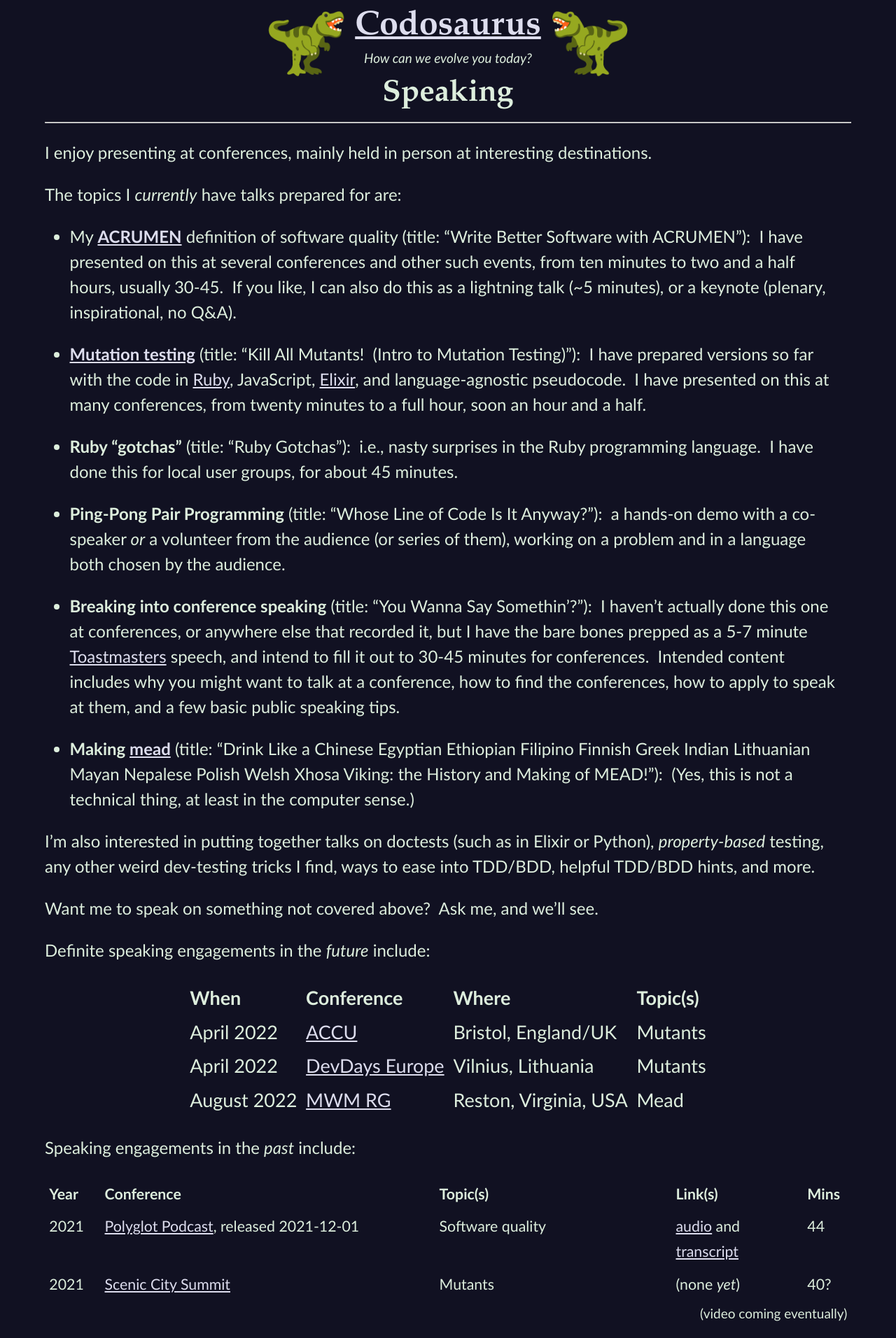
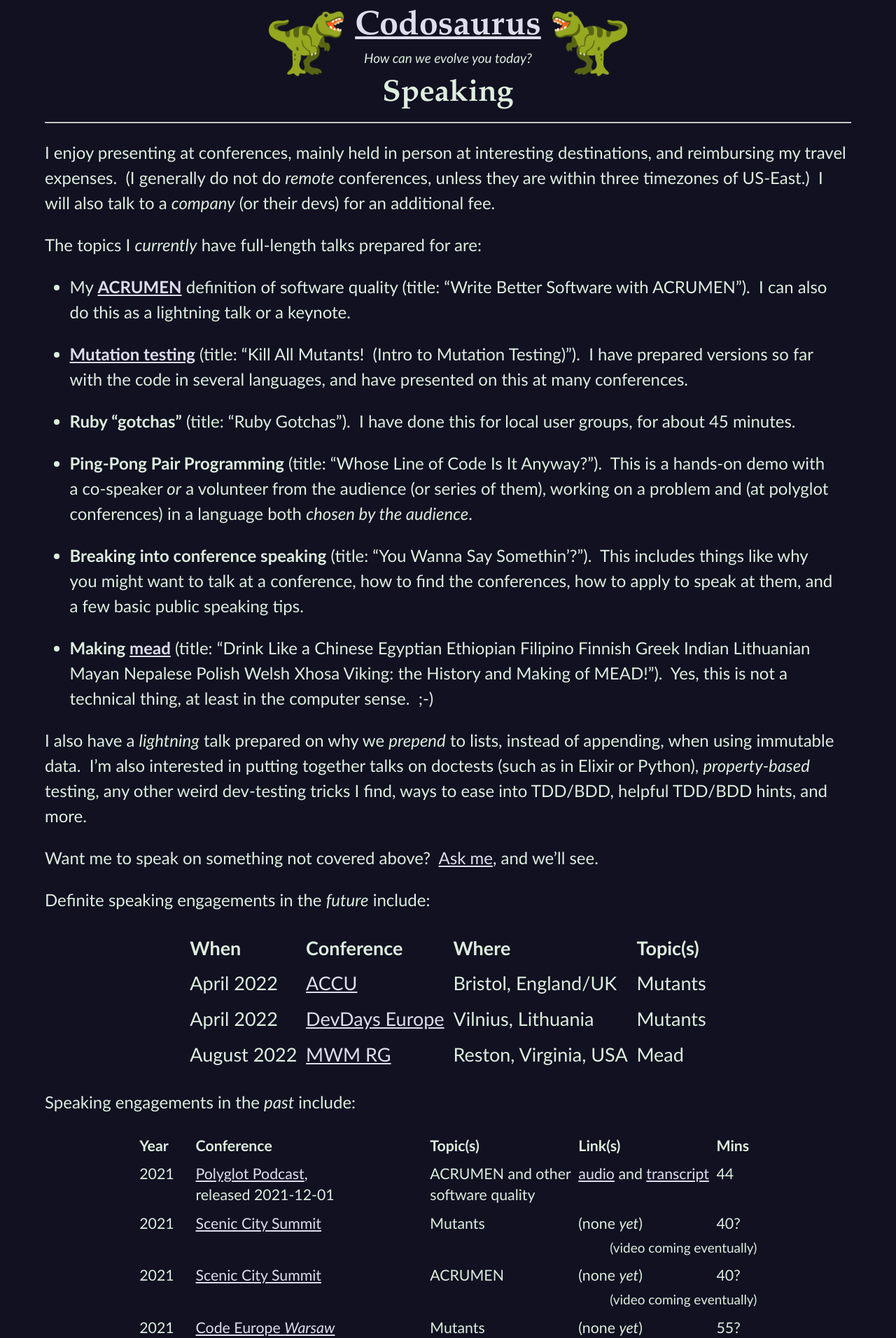
Before and after one commit to CodosaurusLLC/CodosaurusLLC.github.io, a Jekyll site: the page built from speaking.md, in a window 1280 px wide. Shown: the top 1912 px of the page at 70% size. Built offline with Jekyll 4.4.1, drawn with Linux system fonts in a browser that asks for light colours; some of the changed text lies outside the part shown.

Commit message:
tweak conf reqmts and layout

```diff
--- a/assets/css/speaking.css
+++ b/assets/css/speaking.css
@@ -6,12 +6,14 @@ table.past-engagements     { font-size: var(--small-size); }
 table.likely-engagements   { font-size: var(--small-size); }
 
 table.speaking th, table.speaking td {
-  padding: 0.2em;
+  line-height:    1.4em;
+  padding:        0.2em;
   vertical-align: top;
 }
 
 table.past-engagements tr.notes td {
   font-size:   var(--tiny-size);
-  padding-top: 0;
-  text-align:  right;
+  padding-top:    0;
+  padding-bottom: 0.3em;
+  text-align:     right;
 }
--- a/speaking.md
+++ b/speaking.md
@@ -5,67 +5,74 @@ title: Speaking
 ---
 
 I enjoy presenting at conferences,
-mainly <!-- technology-agnostic software development ones,
+mainly
+<!-- technology-agnostic software development conferences,
 or about some language I know and like such as Ruby or Elixir, -->
-held in person at interesting destinations.&nbsp;
-<!-- I can also talk to a _company_,
-or their devs,
-for a reasonable fee. -->
+held in person at interesting destinations,
+and reimbursing my travel expenses.&nbsp;
+(I generally do not do _remote_ conferences,
+unless they are within three timezones of US-East.)&nbsp;
+I will also talk to a _company_
+(or their devs)
+for an additional fee.
 
-The topics I _currently_ have talks prepared for are:
+The topics I _currently_ have full-length talks prepared for are:
 
 - My
 [**ACRUMEN**](acrumen)
 definition of software quality
-(title: "Write Better Software with ACRUMEN"):&nbsp;
+(title: "Write Better Software with ACRUMEN").&nbsp;
 <!-- This is completely technology-agnostic;
-in fact there is not even any code!&nbsp; -->
+in fact there is not even any code!&nbsp;
 I have presented on this at
 several conferences
 and other such events,
 from ten minutes to two and a half hours,
-usually 30-45.&nbsp;
-If you like, I can also do this as
-a lightning talk (~5 minutes),
-or a keynote
-(plenary, inspirational, no Q&A).
+usually 30-45.&nbsp; -->
+I can also do this as
+a lightning talk
+or a keynote.
 
 - [**Mutation testing**](https://en.wikipedia.org/wiki/Mutation_testing)
-(title: "Kill All Mutants!&nbsp; (Intro to Mutation Testing)"):&nbsp;
+(title: "Kill All Mutants!&nbsp; (Intro to Mutation Testing)").&nbsp;
 <!-- There is some code in this, not much and fairly simple,
 mainly brief snippets to test, mutations of it, and tests.&nbsp; -->
 I have prepared versions so far with the code in
+<!--
 [Ruby](https://www.ruby-lang.org/en/){:rel="nofollow" target="_new"},
 JavaScript,
 [Elixir](https://elixir-lang.org/){:rel="nofollow" target="_new"},
 and language-agnostic pseudocode.&nbsp;
-I have presented on this at many conferences,
-from twenty minutes to a full hour, soon an hour and a half.&nbsp;
+-->
+several languages,
+and have presented on this at many conferences<!--,
+from twenty minutes to a full hour, soon an hour and a half-->.&nbsp;
 
 - **Ruby "gotchas"**
-(title: "Ruby Gotchas"):&nbsp;
-i.e., nasty surprises in the
-Ruby programming language.&nbsp;
+(title: "Ruby Gotchas").&nbsp;
+<!-- I.e., nasty surprises in the
+Ruby programming language.&nbsp; -->
 I have done this for local user groups, for about 45 minutes.
 
 - **Ping-Pong Pair Programming**
-(title: "Whose Line of Code Is It Anyway?"):&nbsp;
-a hands-on demo with
+(title: "Whose Line of Code Is It Anyway?").&nbsp;
+This is a hands-on demo with
 a co-speaker _or_
 a volunteer from the audience
 (or series of them),
-working on a problem and in a language
-both chosen by the audience.
+working on a problem
+and (at polyglot conferences) in a language
+both _chosen by the audience_.
 
 - **Breaking into conference speaking**
-(title: "You Wanna Say Somethin'?"):&nbsp;
-I haven't actually done this one at conferences,
+(title: "You Wanna Say Somethin'?").&nbsp;
+<!--I haven't actually done this one at conferences,
 or anywhere else that recorded it,
 but I have the bare bones prepped as a 5-7 minute
 [Toastmasters](http://toastmasters.org/){:rel="nofollow" target="_new"}
 speech,
 and intend to fill it out to 30-45 minutes for conferences.&nbsp;
-Intended content includes
+Intended content --> This includes things like
 why you might want to talk at a conference,
 how to find the conferences,
 how to apply to speak at them,
@@ -73,10 +80,14 @@ and a few basic public speaking tips.
 
 - **Making [mead](https://en.wikipedia.org/wiki/Mead){:rel="nofollow" target="_new"}**
 (title: "Drink Like a Chinese Egyptian Ethiopian Filipino Finnish Greek Indian Lithuanian Mayan Nepalese Polish Welsh Xhosa Viking:
-the History and Making of MEAD!"):&nbsp;
-(Yes, this is not a technical thing,
-at least in the computer sense.)
+the History and Making of MEAD!").&nbsp;
+Yes, this is not a technical thing,
+at least in the computer sense.&nbsp;
+;-)
 
+I also have a _lightning_ talk prepared on
+why we _prepend_ to lists, instead of appending,
+when using immutable data.&nbsp;
 I'm also interested in putting together talks on
 doctests (such as in Elixir or Python),
 _property-based_ testing,
@@ -86,7 +97,7 @@ helpful TDD/BDD hints,
 and more.
 
 Want me to speak on something not covered above?&nbsp;
-Ask me, and we'll see.
+[Ask me](/contact), and we'll see.
 
 Definite speaking engagements in the _future_ include:
 
@@ -116,8 +127,8 @@ Speaking engagements in the _past_ include:
   <tbody>
     <tr>
       <td class="numeric">2021</td>
-      <td><a href="https://www.therelicans.com/polyglot" rel="nofollow" target="_new">Polyglot Podcast</a>, released 2021-12-01</td>
-      <td>Software quality</td>
+      <td><a href="https://www.therelicans.com/polyglot" rel="nofollow" target="_new">Polyglot Podcast</a>,<br/>released 2021-12-01</td>
+      <td>ACRUMEN and other<br/>software quality</td>
       <td><a href="https://www.therelicans.com/polyglot/appropriate-correct-robust-usable-maintainable-and-efficient-acrumen-with-dave-aronson" rel="nofollow" target="_new">audio</a> and <a href="https://dev.to/newrelic/appropriate-correct-robust-usable-maintainable-and-efficient-acrumen-with-dave-aronson-4f71" rel="nofollow" target="_new">transcript</a></td>
       <td class="numeric">44</td>
     </tr>
@@ -163,7 +174,7 @@ Speaking engagements in the _past_ include:
     </tr>
     <tr>
       <td class="numeric">2021</td>
-      <td><a href="https://www.kcdc.info/" rel="nofollow" target="_new">KCDC (Kansas City Developer Conference)</a></td>
+      <td><a href="https://www.kcdc.info/" rel="nofollow" target="_new">Kansas City Developer Conference<br/>(KCDC)</a></td>
       <td>Mutants</td>
       <td>(none)</td>
       <td class="numeric">45?</td>
@@ -238,8 +249,8 @@ Speaking engagements in the _past_ include:
     </tr>
     <tr>
       <td class="numeric">2019</td>
-      <td><a href="https://github.com/elixirup/remote-meetup/" rel="nofollow" target="_new">Elixir Remote Meetup (September )</a></td>
-      <td>Mutants and Prepending</td>
+      <td><a href="https://github.com/elixirup/remote-meetup/" rel="nofollow" target="_new">Elixir Remote Meetup<br/>(September)</a></td>
+      <td>Mutants and<br/>Prepending</td>
       <td><a href="https://www.youtube.com/watch?v=lCjeKcSN41I&list=PLMrm16n64Bub8urB-bsyMyHiNPMLG7FAS" rel="nofollow" target="_new">video</a></td>
       <td class="numeric">45</td>
     </tr>
@@ -265,7 +276,7 @@ Speaking engagements in the _past_ include:
     <tr>
       <td class="numeric">2019</td>
       <td>
-        <a href="https://us.mensa.org/" rel="nofollow" target="_new">American Mensa</a>'s
+        <a href="https://us.mensa.org/" rel="nofollow" target="_new">American Mensa</a>'s<br/>
         <a href="https://ag.us.mensa.org/" rel="nofollow" target="_new">Annual Gathering</a>
       </td>
       <td>ACRUMEN</td>
@@ -352,8 +363,8 @@ Speaking engagements in the _past_ include:
     </tr>
     <tr>
       <td class="numeric">1990s<br/>to Now</td>
-      <td><a href="https://www.mwm.org/" rel="nofollow" target="_new">Metropolitan Washington Mensa</a>'s <a href="http://mwmrg.org/" rel="nofollow" target="_new">Regional Gathering</a></td>
-      <td>spam-protection, and non-tech topics</td>
+      <td><a href="https://www.mwm.org/" rel="nofollow" target="_new">Metropolitan Washington Mensa</a>'s<br/><a href="http://mwmrg.org/" rel="nofollow" target="_new">Regional Gathering</a></td>
+      <td>spam-protection,<br/>and non-tech topics</td>
       <td>(none)</td>
       <td class="numeric">30-45</td>
     </tr>
```
